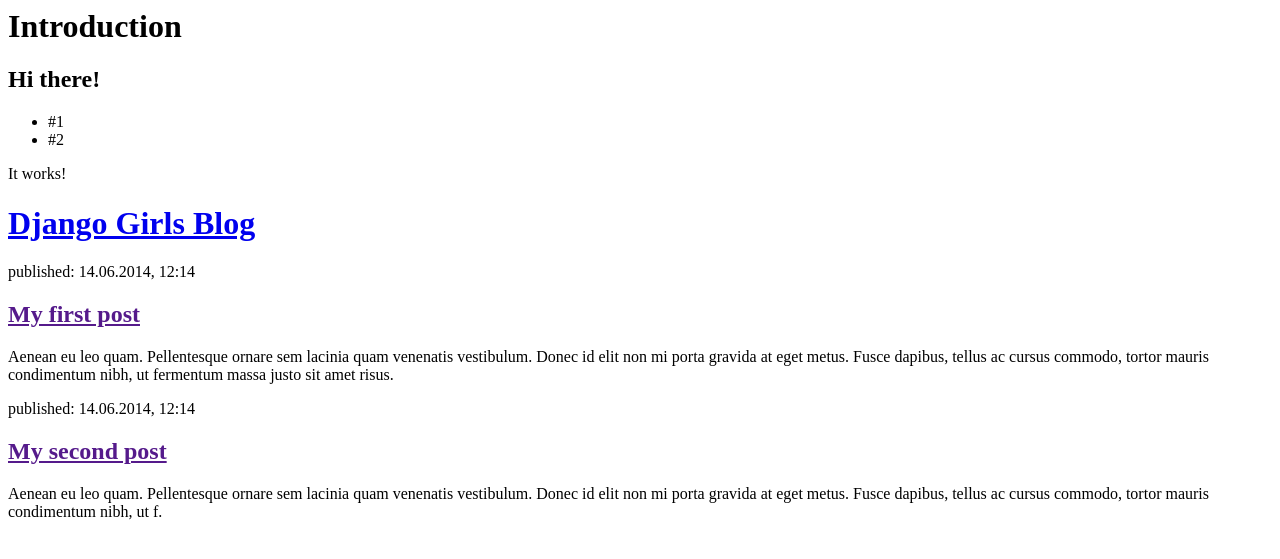
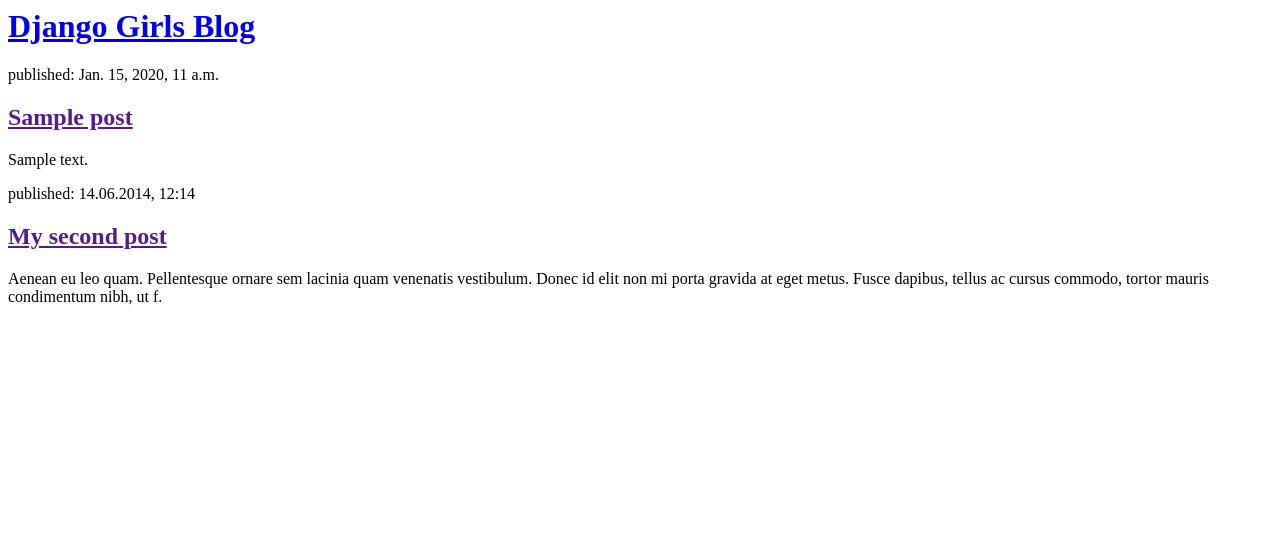
Before and after one commit to Patsii/my-first-blog, a Django app: template blog/templates/blog/post_list.html in a window 1280 px wide. Shown: the top 559 px of the page. Run offline with Django 3.2, Linux system fonts and the light colour scheme; the template is opened without the code that fills it: values that come from a table or form of the project are taken from there, others are empty; tables that the repository leaves empty hold one stand-in row (values such as "Sample post").

Commit message:
Modified templates to display posts from database.

```diff
--- a/blog/templates/blog/post_list.html
+++ b/blog/templates/blog/post_list.html
@@ -1,15 +1,3 @@
-<html>
-    <head>
-        <title>Patrycja's blog</title>
-    </head>
-<body>
-    <h1>Introduction</h1>
-    <h2>Hi there!</h2>
-    <ul><li>#1</li><li>#2</li></ul>
-    <p>It works!</p>
-</body>
-</html>
-
 <html>
     <head>
         <title>Django Girls blog</title>
@@ -19,11 +7,13 @@
             <h1><a href="/">Django Girls Blog</a></h1>
         </div>
 
-        <div>
-            <p>published: 14.06.2014, 12:14</p>
-            <h2><a href="">My first post</a></h2>
-            <p>Aenean eu leo quam. Pellentesque ornare sem lacinia quam venenatis vestibulum. Donec id elit non mi porta gravida at eget metus. Fusce dapibus, tellus ac cursus commodo, tortor mauris condimentum nibh, ut fermentum massa justo sit amet risus.</p>
-        </div>
+        {% for post in posts %}
+            <div>
+                <p>published: {{ post.published_date }}</p>
+                <h2><a href="">{{ post.title }}</a></h2>
+                <p>{{ post.text|linebreaksbr }}</p>
+            </div>
+        {% endfor %}
 
         <div>
             <p>published: 14.06.2014, 12:14</p>
--- a/blog/views.py
+++ b/blog/views.py
@@ -1,6 +1,10 @@
 from django.shortcuts import render
+from django.utils import timezone
+from .models import Post
+
 
 def post_list(request):
-    return render(request, 'blog/post_list.html', {})
+    posts = Post.objects.filter(published_date__lte=timezone.now()).order_by('published_date')
+    return render(request, 'blog/post_list.html', {'posts': posts})
 
 # Create your views here.
```
